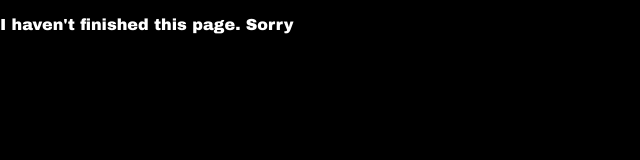
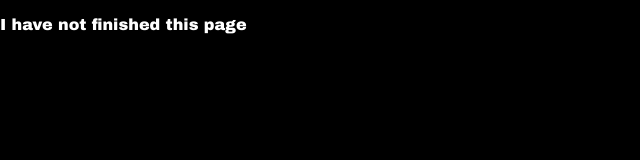
Before and after one commit to katsuchi23/LandingPage, a Next.js app: page /project in a window 1280 px wide. Shown: the top 160 px of the page, without its empty margins (0-640 px from the left). Built offline with nearby package versions, Linux system fonts and the light colour scheme.

Commit message:
Update page.tsx

```diff
--- a/app/project/page.tsx
+++ b/app/project/page.tsx
@@ -13,7 +13,7 @@ export default function Project() {
 
     return (
         <div className='flex'>
-            <p>I haven't finished this page. Sorry</p>
+            <p>I have not finished this page</p>
             {/* <CharacterSelection /> */}
             {/* Render the page first then the animation play */}
 
```
